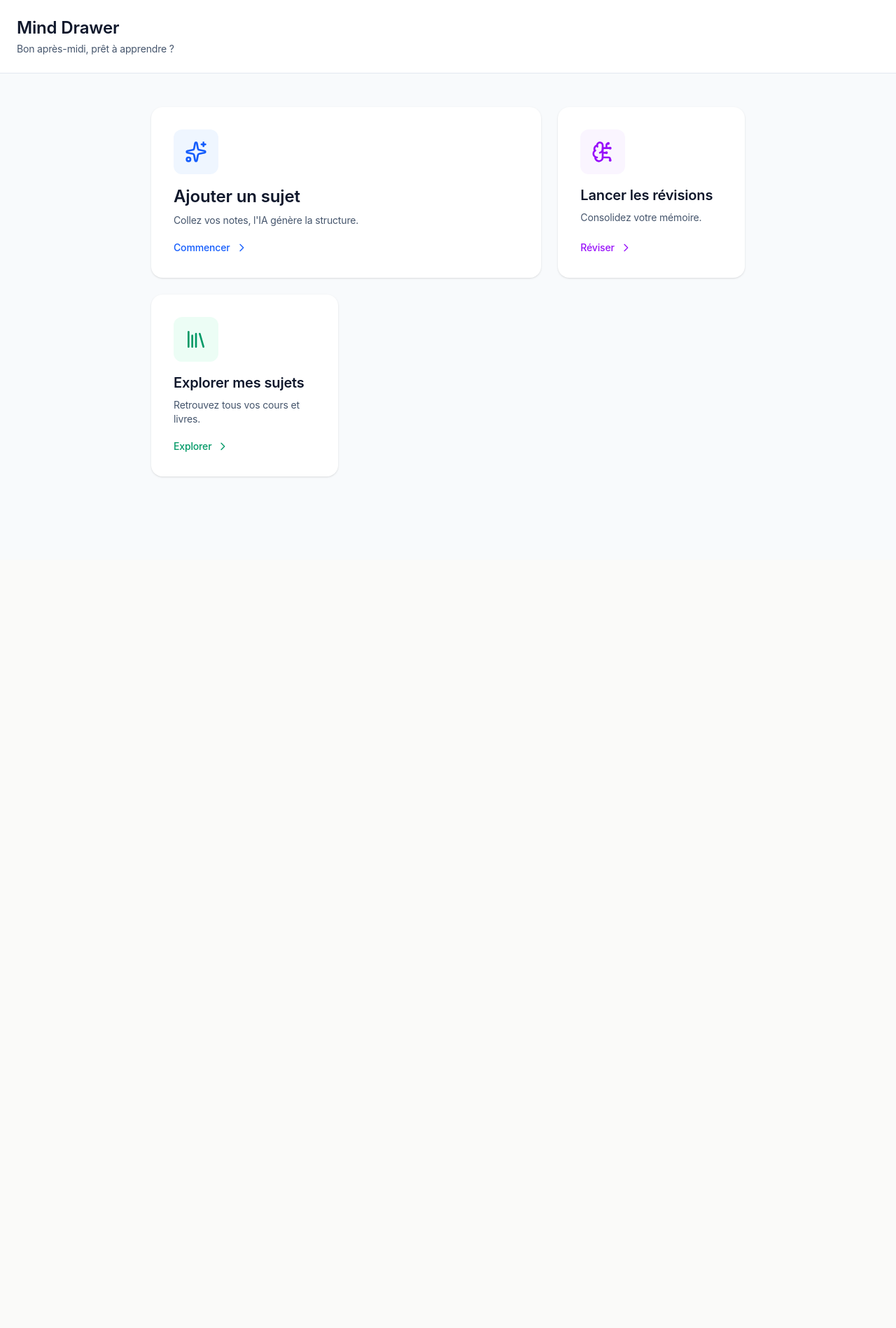
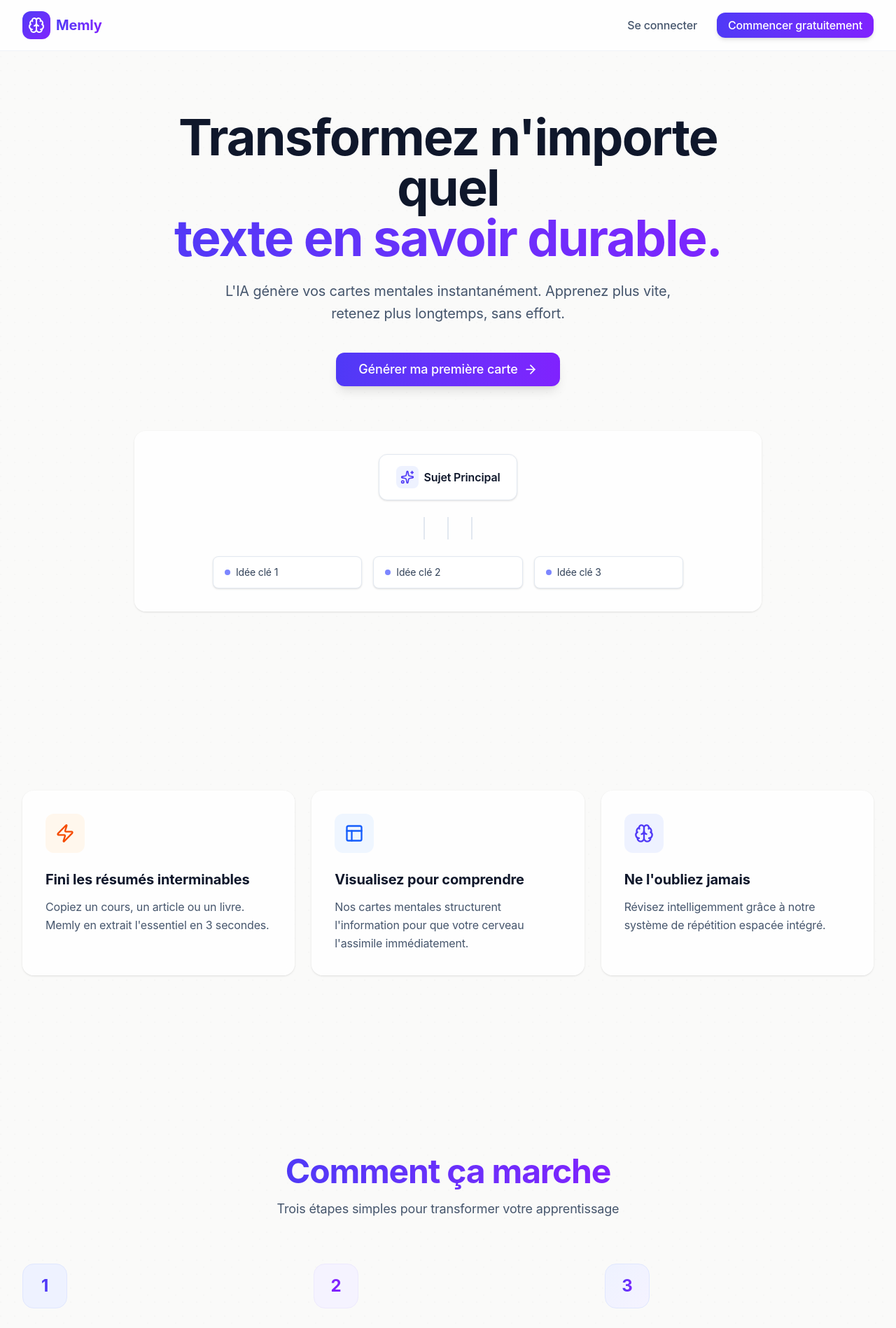
Before and after one commit to Maxime003/Memly, a React (Vite) app: page / in a window 1280 px wide. Shown: the top 1898 px of the page at 70% size. Before the commit the page ends 800 px from the top, so only its background shows below. Built offline with nearby package versions, Linux system fonts and the light colour scheme; no server answers.

Commit message:
landing good

```diff
--- a/src/pages/LandingPage.tsx
+++ b/src/pages/LandingPage.tsx
@@ -1,130 +1,265 @@
 import { Link } from 'react-router-dom'
-import { Sparkles, BrainCircuit, Library } from 'lucide-react'
+import { Brain, Zap, Layout, Sparkles, ArrowRight, CheckCircle2 } from 'lucide-react'
+import Button from '../components/ui/Button'
+import Card from '../components/ui/Card'
 
 export default function LandingPage() {
-  const getGreeting = () => {
-    const hour = new Date().getHours()
-    if (hour < 12) return 'Bonjour'
-    if (hour < 18) return 'Bon après-midi'
-    return 'Bonsoir'
-  }
+  return (
+    <div className="min-h-screen w-full bg-stone-50 bg-noise text-slate-900">
+      {/* Header Navigation */}
+      <header className="fixed top-0 z-50 w-full border-b border-slate-200/50 bg-white/80 backdrop-blur-sm">
+        <div className="mx-auto flex max-w-7xl items-center justify-between px-4 py-3 sm:px-6 sm:py-4 lg:px-8">
+          <div className="flex items-center gap-1.5 sm:gap-2">
+            <div className="flex h-8 w-8 sm:h-10 sm:w-10 items-center justify-center rounded-xl bg-gradient-to-br from-indigo-600 to-violet-600">
+              <Brain className="h-4 w-4 sm:h-6 sm:w-6 text-white" />
+            </div>
+            <span className="text-lg sm:text-xl font-bold bg-gradient-to-r from-indigo-600 to-violet-600 bg-clip-text text-transparent">
+              Memly
+            </span>
+          </div>
+          <nav className="flex items-center gap-2 sm:gap-3">
+            <Link to="/login">
+              <Button variant="ghost" size="sm" className="text-slate-600 hover:bg-slate-100 text-sm sm:text-base px-3 sm:px-4">
+                <span className="hidden sm:inline">Se connecter</span>
+                <span className="sm:hidden">Connexion</span>
+              </Button>
+            </Link>
+            <Link to="/signup">
+              <Button
+                variant="default"
+                size="sm"
+                className="bg-gradient-to-r from-indigo-600 to-violet-600 hover:from-indigo-700 hover:to-violet-700 text-white shadow-md text-sm sm:text-base px-3 sm:px-4"
+              >
+                <span className="hidden sm:inline">Commencer gratuitement</span>
+                <span className="sm:hidden">Commencer</span>
+              </Button>
+            </Link>
+          </nav>
+        </div>
+      </header>
 
-  return (
-    <div className="min-h-screen w-full max-w-full overflow-x-hidden bg-slate-50">
-      {/* Header */}
-      <div className="border-b border-slate-200 bg-white px-4 py-6 sm:px-6">
-        <h1 className="text-2xl font-semibold text-slate-900">Mind Drawer</h1>
-        <p className="mt-1 text-sm text-slate-600">
-          {getGreeting()}, prêt à apprendre ?
+      {/* Hero Section */}
+      <section className="relative overflow-hidden pt-24 pb-12 sm:pt-32 sm:pb-20 md:pt-40 md:pb-32">
+        <div className="mx-auto max-w-7xl px-4 sm:px-6 lg:px-8">
+          <div className="mx-auto max-w-4xl text-center">
+            <h1 className="text-3xl font-bold tracking-tight text-slate-900 sm:text-4xl md:text-5xl lg:text-6xl xl:text-7xl">
+              <span className="block">Transformez n'importe quel</span>
+              <span className="block bg-gradient-to-r from-indigo-600 to-violet-600 bg-clip-text text-transparent">
+                texte en savoir durable.
+              </span>
+            </h1>
+            <p className="mx-auto mt-4 max-w-2xl text-base leading-7 text-slate-600 sm:mt-6 sm:text-lg sm:leading-8 md:text-xl">
+              L'IA génère vos cartes mentales instantanément. Apprenez plus vite, retenez plus longtemps, sans effort.
+            </p>
+            <div className="mt-8 flex flex-col items-center justify-center gap-4 sm:mt-10 sm:flex-row">
+              <Link to="/signup" className="w-full sm:w-auto">
+                <Button
+                  size="lg"
+                  className="w-full bg-gradient-to-r from-indigo-600 to-violet-600 hover:from-indigo-700 hover:to-violet-700 text-white shadow-lg text-base sm:text-lg px-6 py-5 sm:px-8 sm:py-6 min-h-[44px]"
+                >
+                  <span className="hidden sm:inline">Générer ma première carte</span>
+                  <span className="sm:hidden">Créer ma première carte</span>
+                  <ArrowRight className="ml-2 h-4 w-4 sm:h-5 sm:w-5 transition-transform group-hover:translate-x-1" />
+                </Button>
+              </Link>
+            </div>
+
+            {/* Mind Map Preview Placeholder */}
+            <div className="mt-12 sm:mt-16">
+              <Card className="p-4 sm:p-6 md:p-8">
+                <div className="relative mx-auto max-w-2xl">
+                  {/* Simulated Mind Map Structure */}
+                  <div className="space-y-4 sm:space-y-6">
+                    {/* Central Node */}
+                    <div className="flex justify-center">
+                      <div className="rounded-xl bg-white border border-slate-200 px-4 py-3 sm:px-6 sm:py-4 shadow-sm">
+                        <div className="flex items-center gap-2">
+                          <div className="flex h-6 w-6 sm:h-8 sm:w-8 items-center justify-center rounded-lg bg-indigo-50 text-indigo-600">
+                            <Sparkles className="h-4 w-4 sm:h-5 sm:w-5" />
+                          </div>
+                          <span className="font-semibold text-slate-900 text-sm sm:text-base">Sujet Principal</span>
+                        </div>
+                      </div>
+                    </div>
+
+                    {/* Connecting Lines */}
+                    <div className="hidden sm:flex justify-center">
+                      <div className="flex gap-6 md:gap-8">
+                        <div className="h-6 md:h-8 w-0.5 bg-slate-200" />
+                        <div className="h-6 md:h-8 w-0.5 bg-slate-200" />
+                        <div className="h-6 md:h-8 w-0.5 bg-slate-200" />
+                      </div>
+                    </div>
+
+                    {/* Branch Nodes */}
+                    <div className="grid grid-cols-1 sm:grid-cols-3 gap-3 sm:gap-4">
+                      {[1, 2, 3].map((i) => (
+                        <div key={i} className="rounded-lg bg-white border border-slate-200 px-3 py-2 sm:px-4 sm:py-3 shadow-sm">
+                          <div className="flex items-center gap-2">
+                            <div className="h-2 w-2 rounded-full bg-indigo-400 flex-shrink-0" />
+                            <span className="text-xs sm:text-sm text-slate-700">Idée clé {i}</span>
+                          </div>
+                        </div>
+                      ))}
+                    </div>
+                  </div>
+                </div>
+              </Card>
+            </div>
+          </div>
+        </div>
+      </section>
+
+      {/* Problem/Solution Section - Bento Grid */}
+      <section className="py-12 sm:py-20 md:py-32">
+        <div className="mx-auto max-w-7xl px-4 sm:px-6 lg:px-8">
+          <div className="grid gap-4 sm:gap-6 sm:grid-cols-1 md:grid-cols-3">
+            {/* Card 1: Gain de temps */}
+            <Card className="p-6 sm:p-8">
+              <div className="mb-4 sm:mb-6 flex h-12 w-12 sm:h-14 sm:w-14 items-center justify-center rounded-xl bg-orange-50 text-orange-600">
+                <Zap className="h-6 w-6 sm:h-7 sm:w-7" />
+              </div>
+              <h3 className="mb-2 sm:mb-3 text-lg sm:text-xl font-bold text-slate-900">Fini les résumés interminables</h3>
+              <p className="text-sm sm:text-base text-slate-600 leading-relaxed">
+                Copiez un cours, un article ou un livre. Memly en extrait l'essentiel en 3 secondes.
+              </p>
+            </Card>
+
+            {/* Card 2: Clarté */}
+            <Card className="p-6 sm:p-8">
+              <div className="mb-4 sm:mb-6 flex h-12 w-12 sm:h-14 sm:w-14 items-center justify-center rounded-xl bg-blue-50 text-blue-600">
+                <Layout className="h-6 w-6 sm:h-7 sm:w-7" />
+              </div>
+              <h3 className="mb-2 sm:mb-3 text-lg sm:text-xl font-bold text-slate-900">Visualisez pour comprendre</h3>
+              <p className="text-sm sm:text-base text-slate-600 leading-relaxed">
+                Nos cartes mentales structurent l'information pour que votre cerveau l'assimile immédiatement.
+              </p>
+            </Card>
+
+            {/* Card 3: Rétention */}
+            <Card className="p-6 sm:p-8">
+              <div className="mb-4 sm:mb-6 flex h-12 w-12 sm:h-14 sm:w-14 items-center justify-center rounded-xl bg-indigo-50 text-indigo-600">
+                <Brain className="h-6 w-6 sm:h-7 sm:w-7" />
+              </div>
+              <h3 className="mb-2 sm:mb-3 text-lg sm:text-xl font-bold text-slate-900">Ne l'oubliez jamais</h3>
+              <p className="text-sm sm:text-base text-slate-600 leading-relaxed">
+                Révisez intelligemment grâce à notre système de répétition espacée intégré.
+              </p>
+            </Card>
+          </div>
+        </div>
+      </section>
+
+      {/* How It Works Section */}
+      <section className="py-12 sm:py-20 md:py-32">
+        <div className="mx-auto max-w-7xl px-4 sm:px-6 lg:px-8">
+          <div className="mx-auto max-w-3xl text-center">
+            <h2 className="text-2xl font-bold tracking-tight text-slate-900 sm:text-3xl md:text-4xl lg:text-5xl">
+              <span className="bg-gradient-to-r from-indigo-600 to-violet-600 bg-clip-text text-transparent">
+                Comment ça marche
+              </span>
+            </h2>
+            <p className="mt-3 sm:mt-4 text-base sm:text-lg text-slate-600">
+              Trois étapes simples pour transformer votre apprentissage
             </p>
           </div>
 
-      {/* Main Content - Navigation Cards */}
-      <div className="mx-auto w-full max-w-4xl px-4 py-12 sm:px-6">
-        <div className="grid gap-6 sm:grid-cols-1 md:grid-cols-3">
-          {/* Carte 1: Nouvelle Connaissance (Mise en avant) */}
-          <Link
-            to="/app/create"
-            className="group relative col-span-1 flex flex-col rounded-2xl bg-white p-8 shadow-sm transition-all duration-200 hover:scale-105 hover:shadow-lg md:col-span-2"
-          >
-            <div className="mb-4 flex h-16 w-16 items-center justify-center rounded-xl bg-blue-50 text-blue-600 transition-colors group-hover:bg-blue-100">
-              <Sparkles className="h-8 w-8" strokeWidth={2} />
+          <div className="mt-12 sm:mt-16 grid gap-8 sm:grid-cols-1 md:grid-cols-3">
+            {/* Step 1 */}
+            <div className="relative text-center md:text-left">
+              <div className="mx-auto mb-4 sm:mb-6 flex h-14 w-14 sm:h-16 sm:w-16 items-center justify-center rounded-2xl bg-indigo-50 border border-indigo-100 md:mx-0">
+                <span className="text-xl sm:text-2xl font-bold text-indigo-600">1</span>
               </div>
-            <h2 className="mb-2 text-2xl font-semibold text-slate-900">
-              Ajouter un sujet
-            </h2>
-            <p className="text-sm text-slate-600">
-              Collez vos notes, l'IA génère la structure.
+              <h3 className="mb-2 sm:mb-3 text-lg sm:text-xl font-semibold text-slate-900">Importez votre contenu</h3>
+              <p className="text-sm sm:text-base text-slate-600">
+                Collez vos notes, cours, articles ou extraits de livres. Aucun formatage requis.
               </p>
-            <div className="mt-auto pt-4">
-              <div className="inline-flex items-center text-sm font-medium text-blue-600 group-hover:text-blue-700">
-                Commencer
-                <svg
-                  className="ml-2 h-4 w-4 transition-transform group-hover:translate-x-1"
-                  fill="none"
-                  stroke="currentColor"
-                  viewBox="0 0 24 24"
-                >
-                  <path
-                    strokeLinecap="round"
-                    strokeLinejoin="round"
-                    strokeWidth={2}
-                    d="M9 5l7 7-7 7"
-                  />
-                </svg>
+            </div>
+
+            {/* Step 2 */}
+            <div className="relative text-center md:text-left">
+              <div className="mx-auto mb-4 sm:mb-6 flex h-14 w-14 sm:h-16 sm:w-16 items-center justify-center rounded-2xl bg-violet-50 border border-violet-100 md:mx-0">
+                <span className="text-xl sm:text-2xl font-bold text-violet-600">2</span>
+              </div>
+              <h3 className="mb-2 sm:mb-3 text-lg sm:text-xl font-semibold text-slate-900">L'IA structure les idées clés</h3>
+              <p className="text-sm sm:text-base text-slate-600">
+                Notre intelligence artificielle analyse et organise automatiquement vos contenus en cartes mentales.
+              </p>
+            </div>
+
+            {/* Step 3 */}
+            <div className="relative text-center md:text-left">
+              <div className="mx-auto mb-4 sm:mb-6 flex h-14 w-14 sm:h-16 sm:w-16 items-center justify-center rounded-2xl bg-gradient-to-br from-indigo-50 to-violet-50 border border-indigo-100 md:mx-0">
+                <span className="text-xl sm:text-2xl font-bold bg-gradient-to-r from-indigo-600 to-violet-600 bg-clip-text text-transparent">3</span>
+              </div>
+              <h3 className="mb-2 sm:mb-3 text-lg sm:text-xl font-semibold text-slate-900">Apprenez et maîtrisez le sujet</h3>
+              <p className="text-sm sm:text-base text-slate-600">
+                Révisez intelligemment avec notre système de répétition espacée pour une mémorisation optimale.
+              </p>
             </div>
           </div>
-          </Link>
+        </div>
+      </section>
 
-          {/* Carte 2: Révisions du Jour */}
-          <Link
-            to="/app"
-            className="group flex flex-col rounded-2xl bg-white p-8 shadow-sm transition-all duration-200 hover:scale-105 hover:shadow-lg"
-          >
-            <div className="mb-4 flex h-16 w-16 items-center justify-center rounded-xl bg-purple-50 text-purple-600 transition-colors group-hover:bg-purple-100">
-              <BrainCircuit className="h-8 w-8" strokeWidth={2} />
+      {/* Social Proof Section */}
+      <section className="py-12 sm:py-20 md:py-32">
+        <div className="mx-auto max-w-7xl px-4 sm:px-6 lg:px-8">
+          <div className="mx-auto max-w-3xl text-center">
+            <Card className="inline-block px-4 py-2.5 sm:px-6 sm:py-3">
+              <div className="flex flex-col sm:flex-row items-center justify-center gap-2 text-center sm:text-left">
+                <CheckCircle2 className="h-4 w-4 sm:h-5 sm:w-5 text-green-600 flex-shrink-0" />
+                <span className="text-xs sm:text-sm text-slate-700">Rejoignez les étudiants et professionnels qui boostent leur productivité</span>
               </div>
-            <h2 className="mb-2 text-xl font-semibold text-slate-900">
-              Lancer les révisions
-            </h2>
-            <p className="text-sm text-slate-600">
-              Consolidez votre mémoire.
-            </p>
-            <div className="mt-auto pt-4">
-              <div className="inline-flex items-center text-sm font-medium text-purple-600 group-hover:text-purple-700">
-                Réviser
-                <svg
-                  className="ml-2 h-4 w-4 transition-transform group-hover:translate-x-1"
-                  fill="none"
-                  stroke="currentColor"
-                  viewBox="0 0 24 24"
-                >
-                  <path
-                    strokeLinecap="round"
-                    strokeLinejoin="round"
-                    strokeWidth={2}
-                    d="M9 5l7 7-7 7"
-                  />
-                </svg>
+            </Card>
           </div>
         </div>
-          </Link>
+      </section>
 
-          {/* Carte 3: Bibliothèque */}
-          <Link
-            to="/app/library"
-            className="group flex flex-col rounded-2xl bg-white p-8 shadow-sm transition-all duration-200 hover:scale-105 hover:shadow-lg"
+      {/* Final CTA Section */}
+      <section className="relative py-12 sm:py-20 md:py-32">
+        <div className="mx-auto max-w-7xl px-4 sm:px-6 lg:px-8">
+          <div className="mx-auto max-w-3xl text-center">
+            <h2 className="text-2xl font-bold tracking-tight text-slate-900 sm:text-3xl md:text-4xl lg:text-5xl">
+              <span className="bg-gradient-to-r from-indigo-600 to-violet-600 bg-clip-text text-transparent">
+                Prêt à libérer votre potentiel ?
+              </span>
+            </h2>
+            <p className="mt-4 sm:mt-6 text-base sm:text-lg text-slate-600">
+              Rejoignez Memly aujourd'hui et transformez votre façon d'apprendre
+            </p>
+            <div className="mt-8 sm:mt-10">
+              <Link to="/signup" className="w-full sm:w-auto inline-block">
+                <Button
+                  size="lg"
+                  className="w-full sm:w-auto bg-gradient-to-r from-indigo-600 to-violet-600 hover:from-indigo-700 hover:to-violet-700 text-white shadow-lg text-base sm:text-lg px-6 py-5 sm:px-10 sm:py-6 min-h-[44px]"
                 >
-            <div className="mb-4 flex h-16 w-16 items-center justify-center rounded-xl bg-emerald-50 text-emerald-600 transition-colors group-hover:bg-emerald-100">
-              <Library className="h-8 w-8" strokeWidth={2} />
-            </div>
-            <h2 className="mb-2 text-xl font-semibold text-slate-900">
-              Explorer mes sujets
-            </h2>
-            <p className="text-sm text-slate-600">
-              Retrouvez tous vos cours et livres.
-            </p>
-            <div className="mt-auto pt-4">
-              <div className="inline-flex items-center text-sm font-medium text-emerald-600 group-hover:text-emerald-700">
-                Explorer
-                <svg
-                  className="ml-2 h-4 w-4 transition-transform group-hover:translate-x-1"
-                  fill="none"
-                  stroke="currentColor"
-                  viewBox="0 0 24 24"
-                >
-                  <path
-                    strokeLinecap="round"
-                    strokeLinejoin="round"
-                    strokeWidth={2}
-                    d="M9 5l7 7-7 7"
-                  />
-                </svg>
-              </div>
-            </div>
+                  Créer un compte gratuit
+                  <ArrowRight className="ml-2 h-4 w-4 sm:h-5 sm:w-5 transition-transform group-hover:translate-x-1" />
+                </Button>
               </Link>
             </div>
           </div>
         </div>
+      </section>
+
+      {/* Footer */}
+      <footer className="border-t border-slate-200 bg-white/50 py-8 sm:py-12 backdrop-blur-sm">
+        <div className="mx-auto max-w-7xl px-4 sm:px-6 lg:px-8">
+          <div className="flex flex-col items-center justify-between gap-3 sm:gap-4 sm:flex-row">
+            <div className="flex items-center gap-2">
+              <div className="flex h-7 w-7 sm:h-8 sm:w-8 items-center justify-center rounded-lg bg-gradient-to-br from-indigo-600 to-violet-600">
+                <Brain className="h-4 w-4 sm:h-5 sm:w-5 text-white" />
+              </div>
+              <span className="text-base sm:text-lg font-semibold bg-gradient-to-r from-indigo-600 to-violet-600 bg-clip-text text-transparent">
+                Memly
+              </span>
+            </div>
+            <p className="text-xs sm:text-sm text-slate-500 text-center sm:text-left">
+              © {new Date().getFullYear()} Memly. Tous droits réservés.
+            </p>
+          </div>
+        </div>
+      </footer>
+    </div>
   )
 }
```
Also changed, not shown: 1 other file (tests, documents, lock files or other folders). Lines whose indentation alone changed are shown as unchanged.
